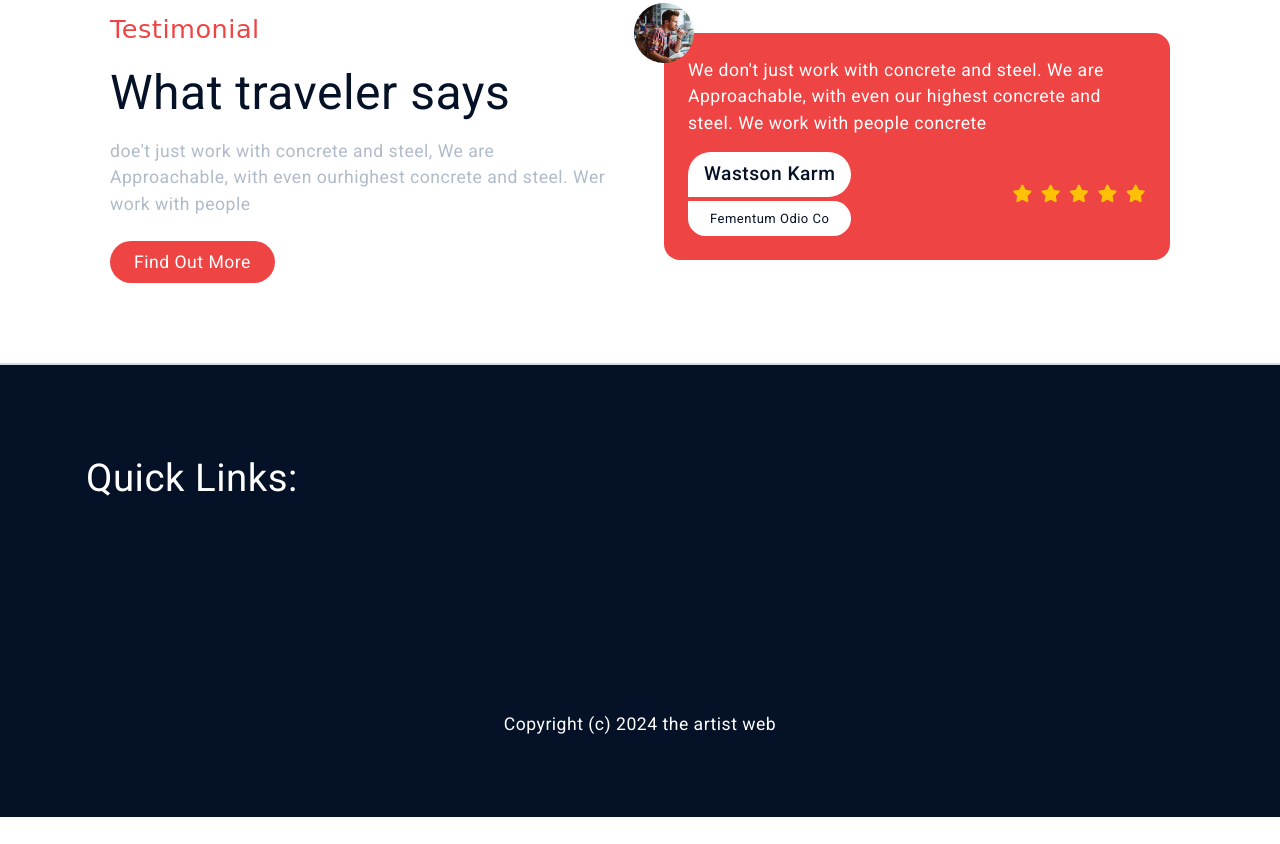
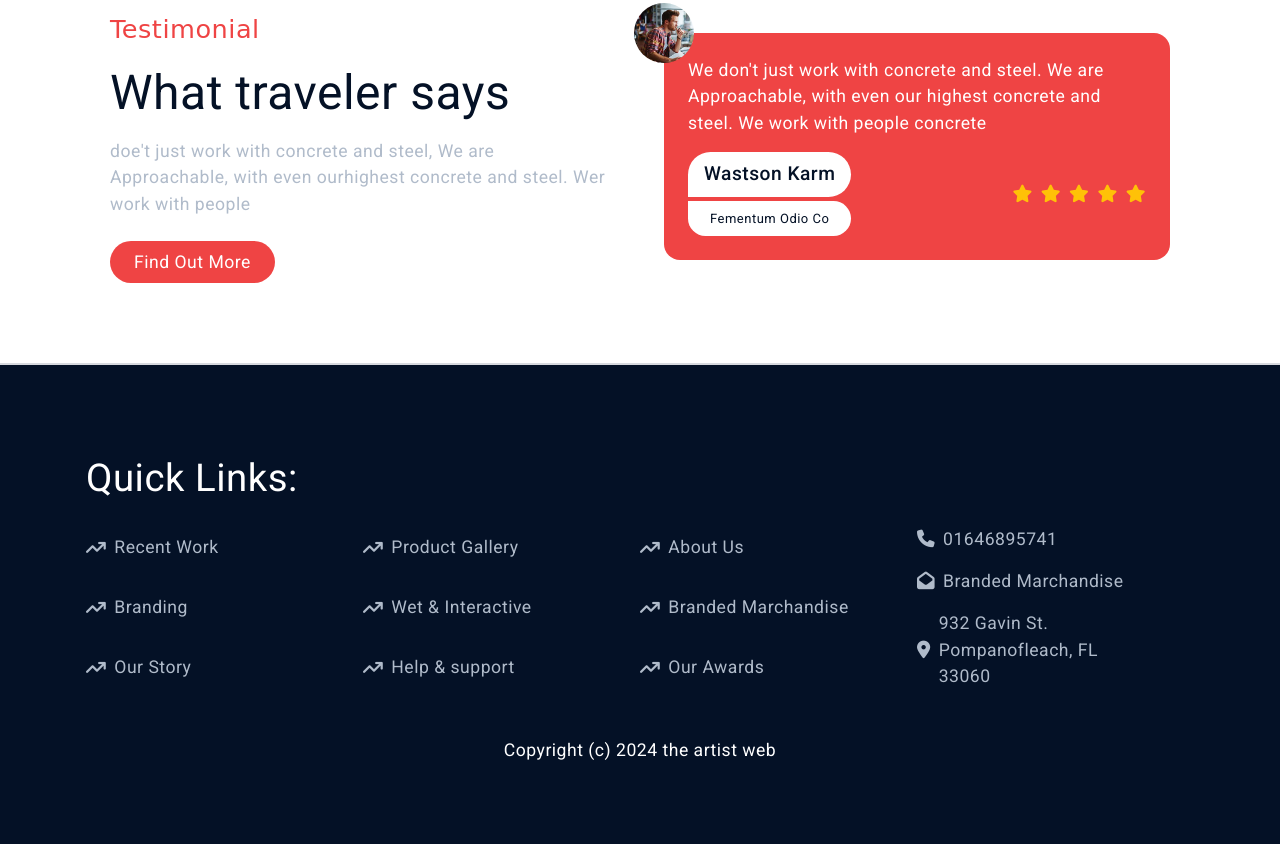
Before and after one commit to the-artist-web/Travosy, a plain HTML site: page index.html in a window 1280 px wide. Shown: the part 3186-4030 px from the top of the page. Before the commit the page ends 4003 px from the top, so only its background shows below. Drawn offline with nearby package versions, Linux system fonts and the light colour scheme; a web font is replaced by a local one.

Commit message:
update in footer

```diff
--- a/index.html
+++ b/index.html
@@ -712,25 +712,25 @@
                 <div class="footer-top pb-5">
                     <h1 class="mb-4 headline-small">Quick Links:</h1>
 
-                    <div class="row row-cols-1 row-cols-md-3 row-cols-lg-4 g-5">
-                        <div class="col d-flex flex-column gap-3" data-gsap-footer-up>
-                            <a href="#" class="footer-link d-flex align-items-center gap-2 label-small">
+                    <div class="row row-cols-1 row-cols-md-3 row-cols-lg-4 g-5 w-100">
+                        <div class="col d-grid gap-3" data-gsap-footer-up>
+                            <a href="#" class="footer-link d-flex align-items-center gap-2 label-small p-0">
                                 <i class="fa-solid fa-arrow-trend-up"></i>
                                 Recent Work
                             </a>
 
-                            <a href="#" class="footer-link d-flex align-items-center gap-2 label-small">
+                            <a href="#" class="footer-link d-flex align-items-center gap-2 label-small p-0">
                                 <i class="fa-solid fa-arrow-trend-up"></i>
                                 Branding
                             </a>
 
-                            <a href="#" class="footer-link d-flex align-items-center gap-2 label-small">
+                            <a href="#" class="footer-link d-flex align-items-center gap-2 label-small p-0">
                                 <i class="fa-solid fa-arrow-trend-up"></i>
                                 Our Story
                             </a>
                         </div>
 
-                        <div class="col d-flex flex-column gap-3" data-gsap-footer-up>
+                        <div class="col d-grid gap-3" data-gsap-footer-up>
                             <a href="#" class="footer-link d-flex align-items-center gap-2 label-small">
                                 <i class="fa-solid fa-arrow-trend-up"></i>
                                 Product Gallery
@@ -747,7 +747,7 @@
                             </a>
                         </div>
 
-                        <div class="col d-flex flex-column gap-3" data-gsap-footer-up>
+                        <div class="col d-grid gap-3" data-gsap-footer-up>
                             <a href="#" class="footer-link d-flex align-items-center gap-2 label-small">
                                 <i class="fa-solid fa-arrow-trend-up"></i>
                                 About Us
@@ -764,7 +764,7 @@
                             </a>
                         </div>
 
-                        <div class="col d-flex flex-column gap-3" data-gsap-footer-up>
+                        <div class="col d-grid gap-3" data-gsap-footer-up>
                             <a href="#" class="footer-link d-flex align-items-center gap-2 label-small">
                                 <i class="fa-solid fa-phone"></i>
                                 01646895741
--- a/src/Script.js
+++ b/src/Script.js
@@ -355,8 +355,8 @@ document.addEventListener("DOMContentLoaded", () => {
         stagger: 0.3,
         scrollTrigger: {
             trigger: "[data-gsap-footer-up]",
-            start: "top 60%",
-            end: "top 25%",
+            start: "top 75%",
+            end: "top 20%",
         }
     });
 });
```
